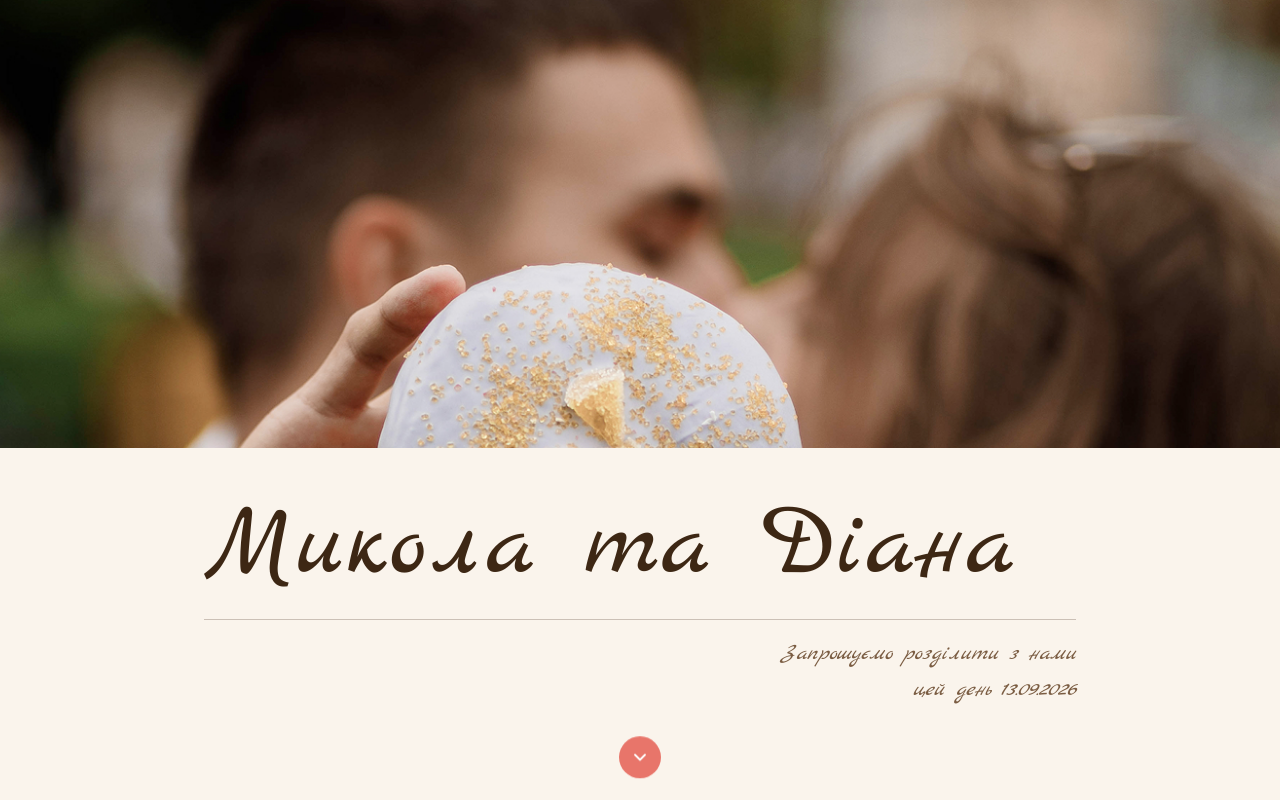
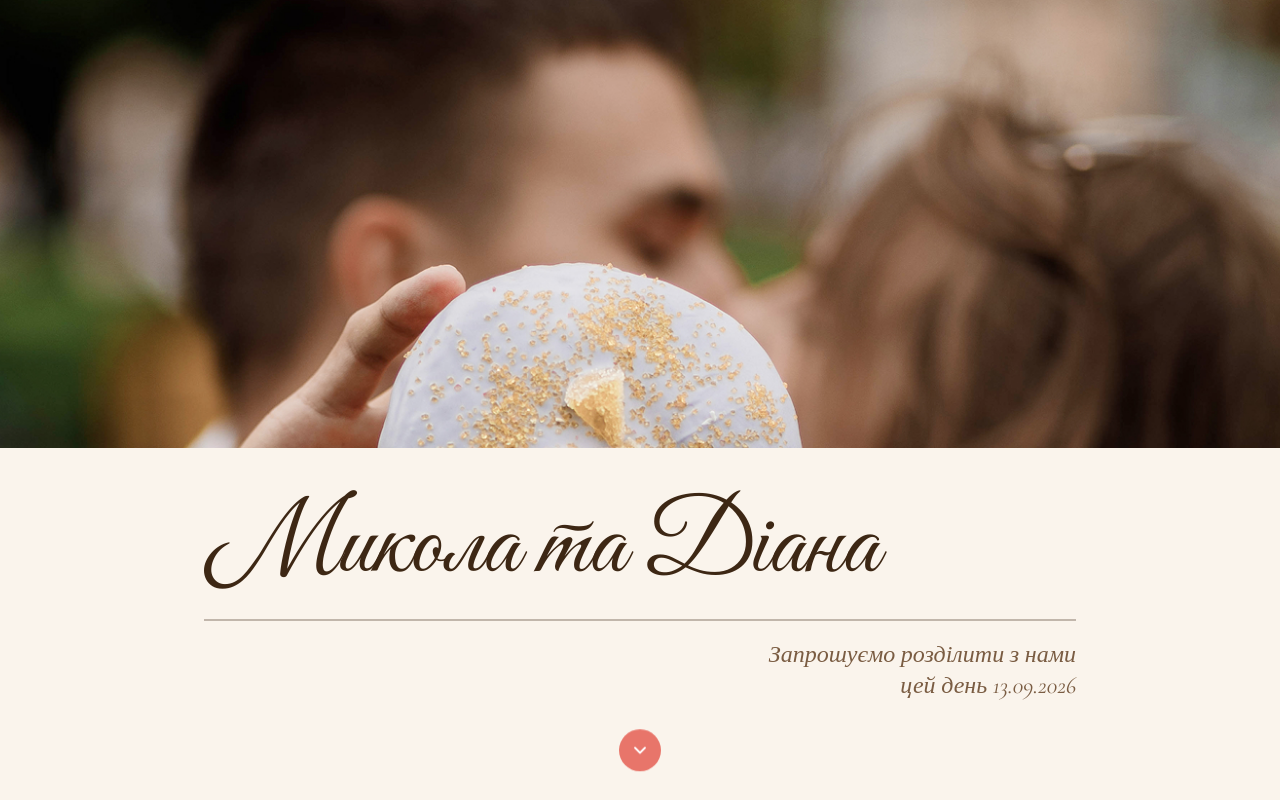
Before and after one commit to OnyshkevychMykola/wedding-site, a React (Vite) app: page / in a window 1280 px wide. Shown: the top 800 px of the page. Built offline with nearby package versions, Linux system fonts and the light colour scheme.

Commit message:
styles changes

```diff
--- a/index.html
+++ b/index.html
@@ -8,7 +8,7 @@
     <title>Микола & Діана · 13.09.2026</title>
     <link rel="preconnect" href="https://fonts.googleapis.com" />
     <link rel="preconnect" href="https://fonts.gstatic.com" crossorigin />
-    <link href="https://fonts.googleapis.com/css2?family=Marck+Script&family=Dancing+Script:wght@400;600;700&family=Cormorant+Garamond:ital,wght@0,400;0,600;1,400&family=Lato:wght@300;400;700&family=Roboto:wght@300;400;500&display=swap" rel="stylesheet" />
+    <link href="https://fonts.googleapis.com/css2?family=Great+Vibes&family=Cormorant+Garamond:ital,wght@0,400;0,600;1,400&family=Lato:wght@300;400;700&display=swap" rel="stylesheet" />
   </head>
   <body>
     <div id="root"></div>
--- a/src/styles/Hero.module.css
+++ b/src/styles/Hero.module.css
@@ -29,7 +29,7 @@
 }
 
 .names {
-  font-family: var(--font-script);
+  font-family: 'Great Vibes', cursive;
   font-size: clamp(58px, 15vw, 88px);
   font-weight: 400;
   color: var(--text);
@@ -38,18 +38,24 @@
 }
 
 .separator {
-  height: 1px;
-  background: rgba(61, 39, 20, 0.25);
-  margin-bottom: 16px;
+  height: 2px;
+  background: rgba(61, 39, 20, 0.3);
+  margin: 6px 0 18px;
+}
+
+.separatorTagline {
+  height: 2px;
+  background: rgba(61, 39, 20, 0.3);
+  margin: 18px 0 0;
 }
 
 .tagline {
-  font-family: var(--font-script);
-  font-size: clamp(16px, 4vw, 20px);
+  font-family: var(--font-serif);
+  font-size: clamp(20px, 4vw, 22px);
   font-style: italic;
   color: var(--text-muted);
   text-align: center;
-  line-height: 1.65;
+  line-height: 1.3;
 }
 
 /* ── Scroll button ── */
@@ -74,6 +80,11 @@
   height: 20px;
 }
 
+/* ── Mobile: hide tagline separator ── */
+@media (max-width: 767px) {
+  .separatorTagline { display: none; }
+}
+
 /* ── Tablet / Desktop ── */
 @media (min-width: 768px) {
   .photo {
@@ -93,7 +104,7 @@
 
   .tagline {
     text-align: right;
-    font-size: clamp(17px, 2.2vw, 22px);
+    font-size: clamp(19px, 2.2vw, 24px);
   }
 }
 
--- a/src/styles/Timeline.module.css
+++ b/src/styles/Timeline.module.css
@@ -33,7 +33,7 @@
   width: 100%;
   max-width: 400px;
   position: relative;
-  box-shadow: 0 8px 32px rgba(0, 0, 0, 0.09), 0 2px 8px rgba(0, 0, 0, 0.05);
+  box-shadow: 0 4px 16px rgba(0, 0, 0, 0.06), 0 1px 4px rgba(0, 0, 0, 0.03);
 }
 
 .pin {
--- a/src/styles/global.css
+++ b/src/styles/global.css
@@ -13,7 +13,7 @@
   --section-max: 680px;
   --radius-card: 16px;
   --radius-btn: 4px;
-  --font-script: 'Marck Script', 'Coronet', cursive;
+  --font-script: 'Great Vibes', 'Coronet', cursive;
   --font-serif: 'Cormorant Garamond', serif;
   --font-body: 'Lato', sans-serif;
 }
```
